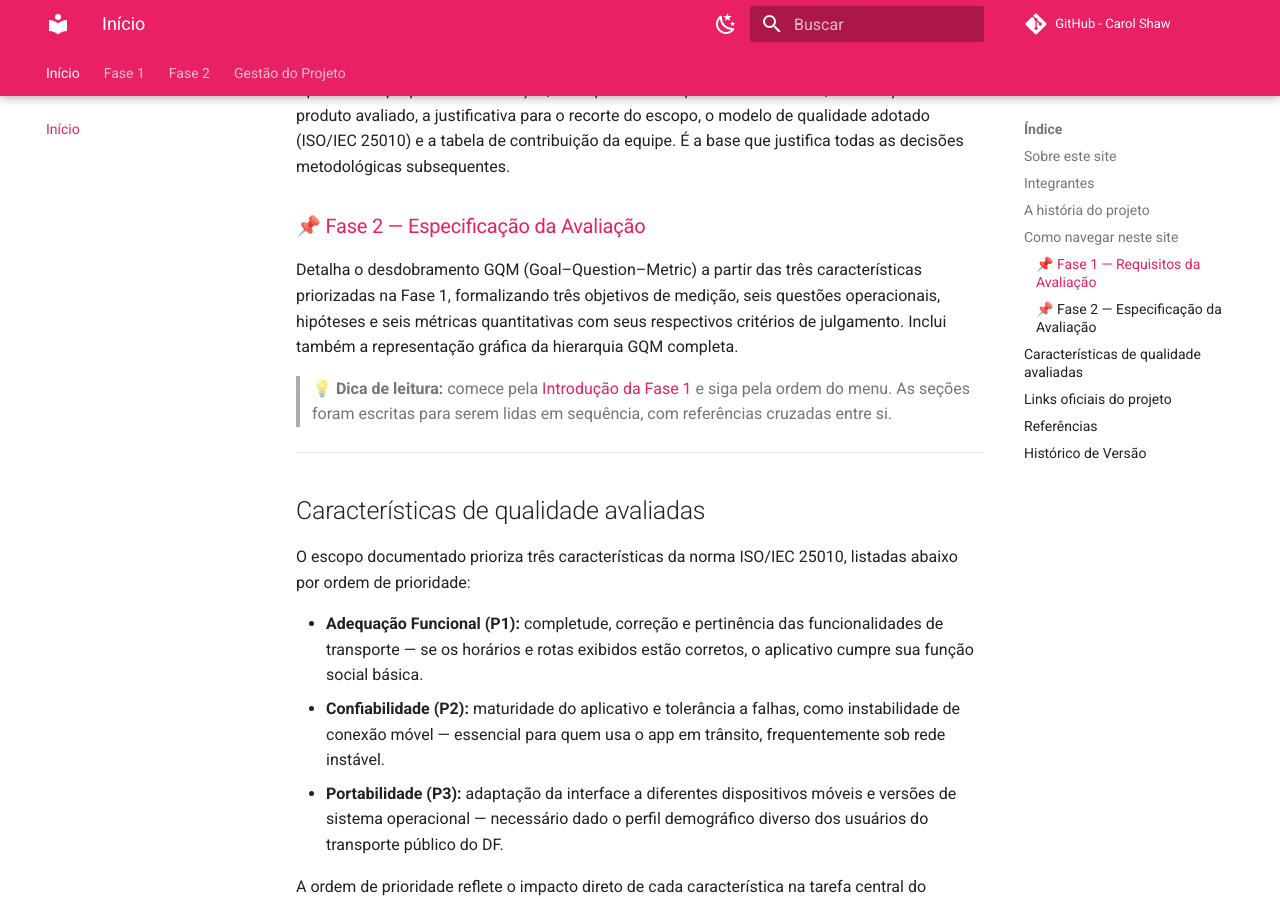
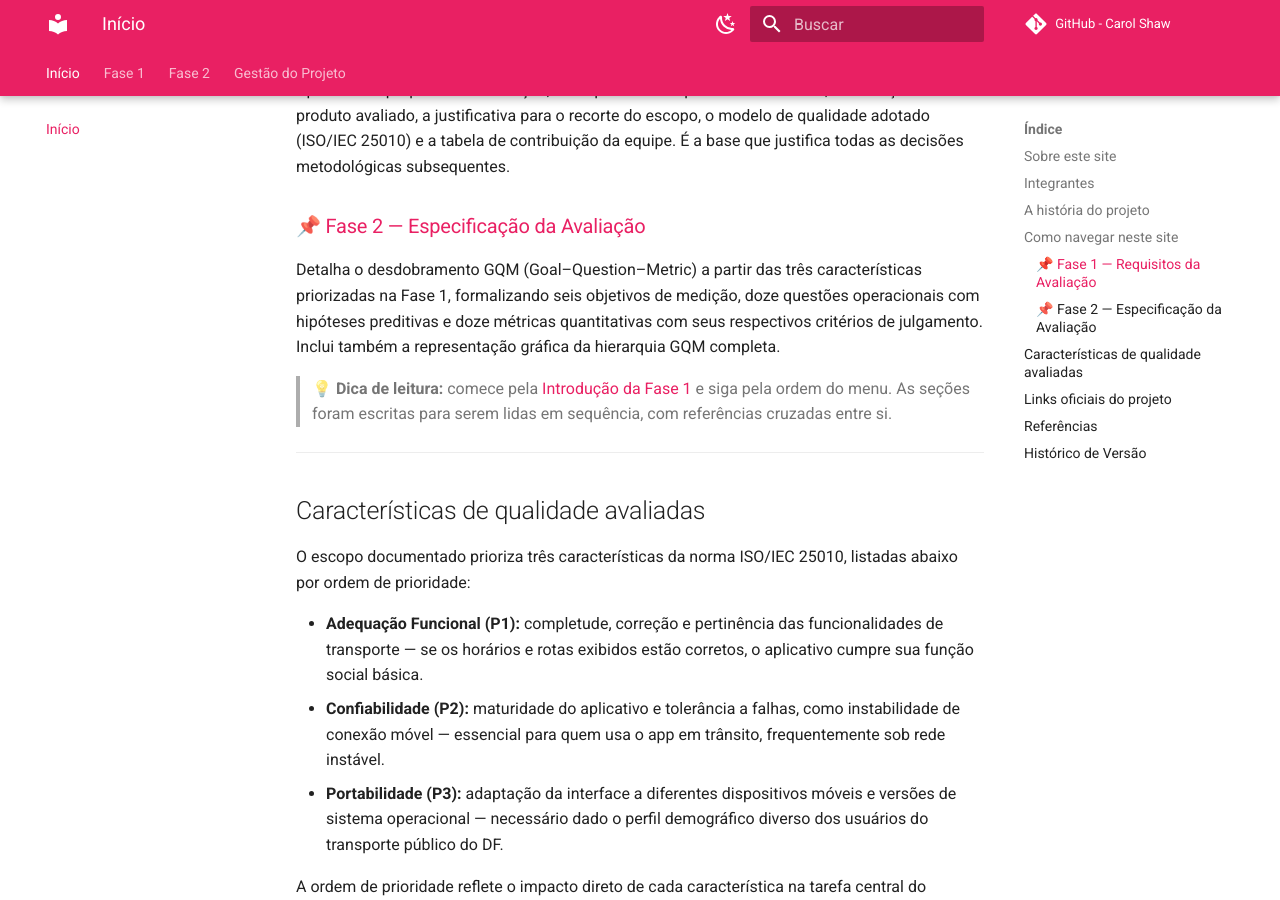
Before and after one commit to FCTE-Qualidade-de-Software-1/2026-2_T02_CAROL_SHAW, an MkDocs documentation site: the page built from docs/index.md, in a window 1280 px wide and 900 px high, scrolled down 2124 px. Built offline with MkDocs 1.6.1 and Material for MkDocs 9.7.7, drawn with Linux system fonts in a browser that asks for light colours; comment, search, counter and statistics services are not loaded.

```diff
--- a/docs/index.md
+++ b/docs/index.md
@@ -91,7 +91,7 @@
 
 ### 📌 [Fase 2 — Especificação da Avaliação](fase2/planejamento-objetivos.md)
 
-Detalha o desdobramento GQM (Goal–Question–Metric) a partir das três características priorizadas na Fase 1, formalizando três objetivos de medição, seis questões operacionais, hipóteses e seis métricas quantitativas com seus respectivos critérios de julgamento. Inclui também a representação gráfica da hierarquia GQM completa.
+Detalha o desdobramento GQM (Goal–Question–Metric) a partir das três características priorizadas na Fase 1, formalizando seis objetivos de medição, doze questões operacionais com hipóteses preditivas e doze métricas quantitativas com seus respectivos critérios de julgamento. Inclui também a representação gráfica da hierarquia GQM completa.
 
 > 💡 **Dica de leitura:** comece pela [Introdução da Fase 1](fase1/introducao.md) e siga pela ordem do menu. As seções foram escritas para serem lidas em sequência, com referências cruzadas entre si.
 
```
Also changed, not shown: 1 other file.
